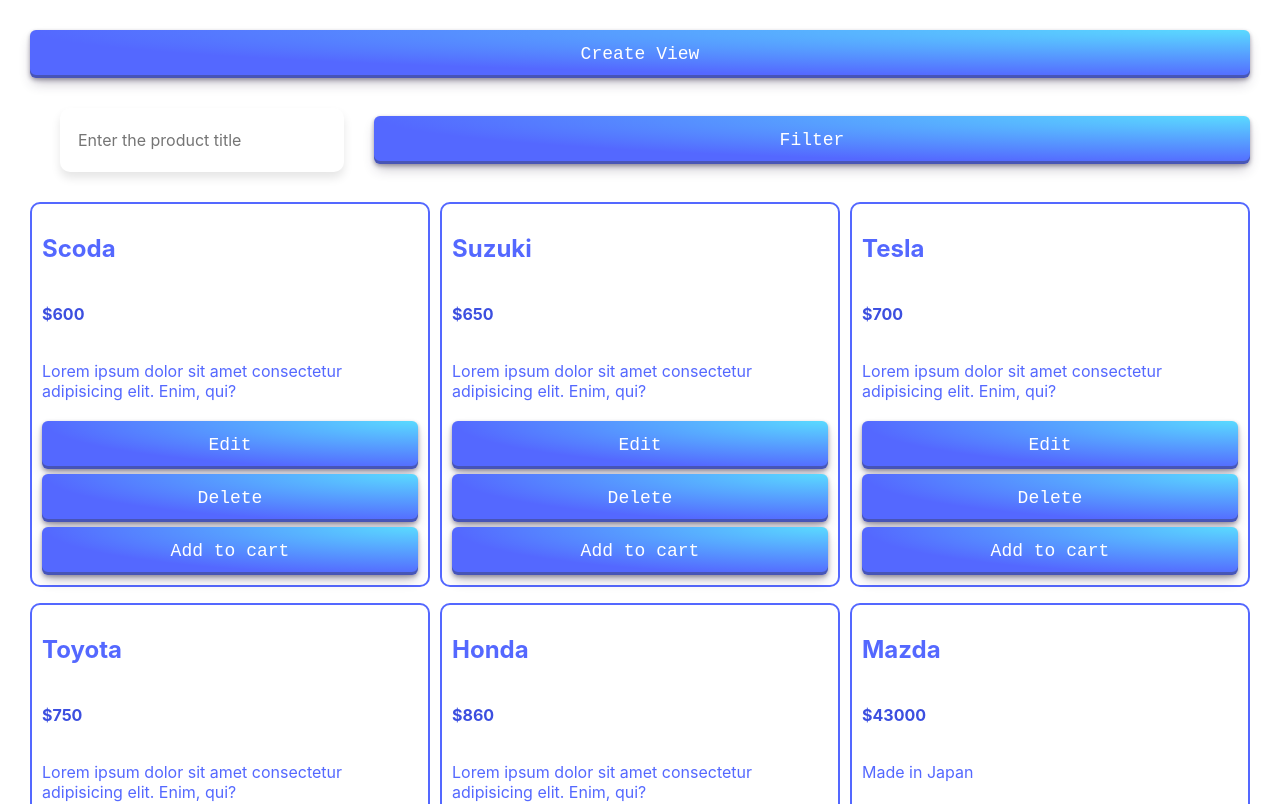
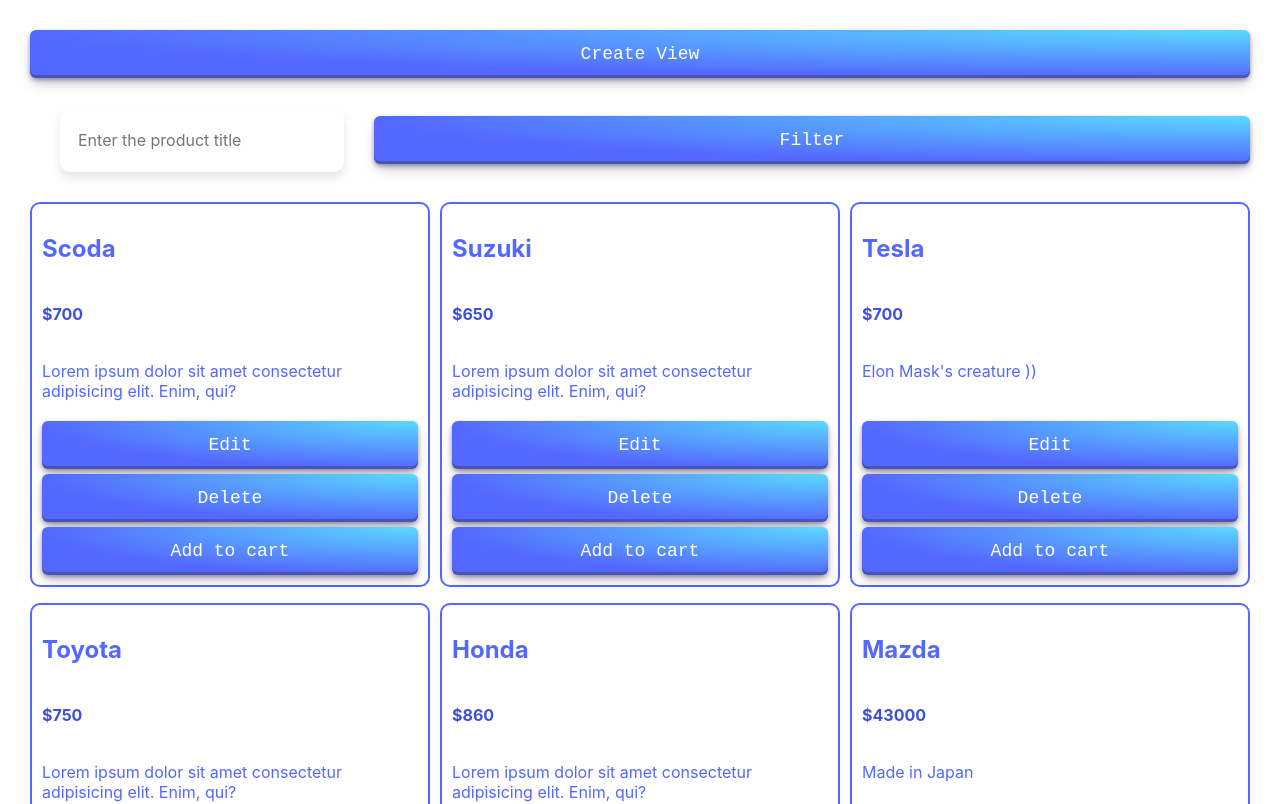
Before and after one commit to george-w-boo/reactTT_for_QualiumSystemsLtd-, a React (Create React App) app: page /main_view in a window 1280 px wide. Shown: the top 804 px of the page. Built offline with nearby package versions, Linux system fonts and the light colour scheme; data requests are answered from the project's data file.

Commit message:
improves the edit button functionality

```diff
--- a/src/App.tsx
+++ b/src/App.tsx
@@ -1,8 +1,6 @@
-import React, { useState, useEffect } from 'react';
+import React from 'react';
 import { Route, Switch, Redirect } from 'react-router-dom';
 
-import { Product } from './types/Product';
-import { getProducts } from './api/api';
 import { Container } from './components/Container';
 import { CreateView } from './pages/CreateView';
 import { MainView } from './pages/MainView';
@@ -10,16 +8,6 @@
 import { NotFound } from './pages/NotFound';
 
 export const App: React.FC = () => {
-  const [products, setProducts] = useState<Product[]>([]);
-
-  useEffect(() => {
-    (async () => {
-      const productsFromApi = await getProducts();
-
-      setProducts(productsFromApi);
-    })();
-  }, [products.length]);
-
   return (
     <Container>
       <Switch>
@@ -32,11 +20,9 @@
         <Route path="/create_view">
           <CreateView />
         </Route>
-        {products.map(product => (
-          <Route path={`/edit_view/${product.id}`} key={product.id}>
-            <EditView product={product} />
-          </Route>
-        ))}
+        <Route path="/edit_view/:productId">
+          <EditView />
+        </Route>
         <Route path="*">
           <NotFound />
         </Route>
--- a/src/api/db.json
+++ b/src/api/db.json
@@ -2,7 +2,7 @@
   "products": [
     {
       "title": "Scoda",
-      "price": 600,
+      "price": 700,
       "description": "Lorem ipsum dolor sit amet consectetur adipisicing elit. Enim, qui?",
       "id": "jko2vslbj4"
     },
@@ -14,11 +14,10 @@
       "inCart": false
     },
     {
-      "id": "tdr6kubr2xd",
       "title": "Tesla",
-      "description": "Lorem ipsum dolor sit amet consectetur adipisicing elit. Enim, qui?",
       "price": 700,
-      "inCart": false
+      "description": "Elon Mask's creature ))",
+      "id": "tdr6kubr2xd"
     },
     {
       "id": "ct4w8vhab5p",
@@ -105,9 +104,21 @@
     },
     {
       "title": "Zaporozhec",
-      "price": 300,
+      "price": 305,
       "description": "Made in Ukraine",
       "id": "CdVkMPc"
+    },
+    {
+      "title": "Lada",
+      "price": 0,
+      "description": "The worst car in the world",
+      "id": "OVh4wAu"
+    },
+    {
+      "title": "Lada 2",
+      "price": 0,
+      "description": "Shitty shit",
+      "id": "XTb9CV3"
     }
   ],
   "cart": [
--- a/src/components/Card.tsx
+++ b/src/components/Card.tsx
@@ -24,7 +24,13 @@
       <p className={styles['card__price-tag']}>{`$${product.price}`}</p>
       <p className={styles.card__description}>{product.description}</p>
       <form action="" className={styles.card__form}>
-        <Link to={`/edit_view/${product.id}`} className={styles.card__link}>
+        <Link
+          to={{
+            pathname: `/edit_view/${product.id}`,
+            state: { ...product },
+          }}
+          className={styles.card__link}
+        >
           <Button type="button" content="Edit" />
         </Link>
         <Button type="submit" content="Delete" onClick={() => onDeleteHandler(product.id)} />
--- a/src/pages/EditView.tsx
+++ b/src/pages/EditView.tsx
@@ -1,32 +1,34 @@
 import React, { useState } from 'react';
-import { useHistory, Prompt } from 'react-router-dom';
+import { useHistory, Prompt, useLocation } from 'react-router-dom';
 import { Product } from '../types/Product';
 import { Button } from '../components/Button';
 import { editProduct } from '../api/api';
 
-type Props = {
-  product: Product;
-};
+interface Location {
+  pathname: string;
+  state: Product;
+}
 
-export const EditView: React.FC<Props> = (props) => {
-  const { product } = props;
+export const EditView: React.FC = () => {
+  const location: Location = useLocation();
+  const { state } = location;
 
-  const [title, setTitle] = useState(product.title);
-  const [price, setPrice] = useState(product.price);
-  const [description, setDescription] = useState(product.description);
+  const [title, setTitle] = useState(state.title);
+  const [price, setPrice] = useState(state.price);
+  const [description, setDescription] = useState(state.description);
   const [isEntering, setIsEntering] = useState(false);
   const history = useHistory();
 
   const onSubmitHandler = (event: React.FormEvent) => {
     event.preventDefault();
 
-    editProduct(product.id, {
+    editProduct(state.id, {
       title,
       price,
       description,
     });
 
-    history.push('/main_view');
+    history.replace('/');
   };
 
   const formFocusHandler = () => {
```
